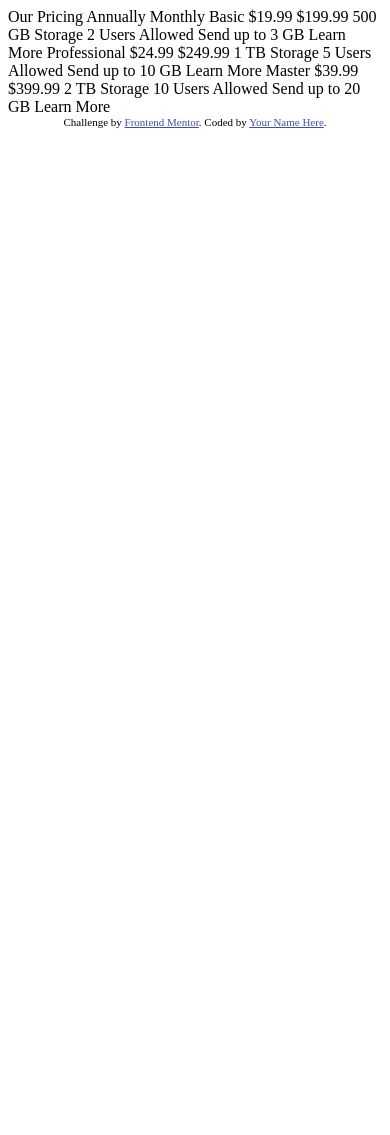
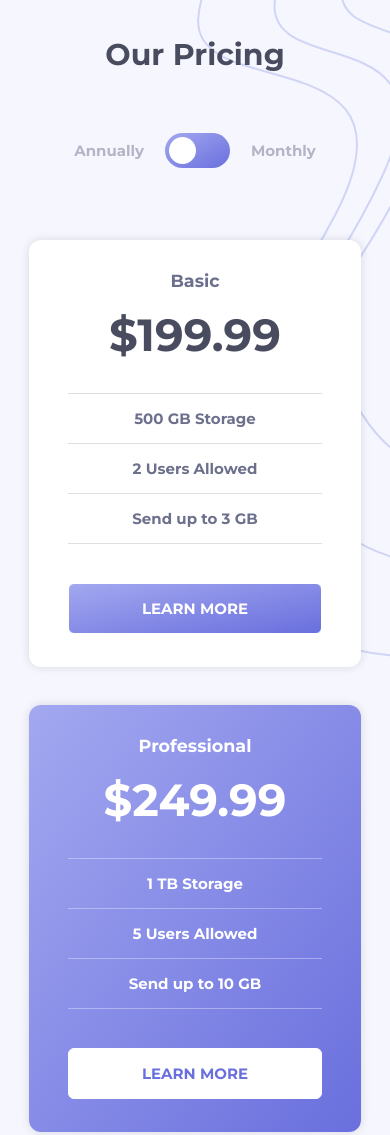
Before and after one commit to Sachin9328/pricing-component-with-toggle, a plain HTML site: page index.html in a window 390 px wide. Shown: the top 1135 px of the page. Before the commit the page ends 844 px from the top, so only its background shows below. Drawn offline with Linux system fonts and the light colour scheme.

Commit message:
Completed mobile and desktop design

```diff
--- /dev/null
+++ b/css/style.css
@@ -0,0 +1,242 @@
+:root {
+    --gradient: linear-gradient(to bottom right, hsl(236, 72%, 79%), hsl(237, 63%, 64%));
+    --gradient-900: hsl(237, 63%, 64%);
+    --neutral-grey-100: hsl(240, 78%, 98%);
+    --neutral-grey-300: hsl(234, 14%, 74%);
+    --neutral-grey-600: hsl(233, 13%, 49%);
+    --neutral-grey-900: hsl(232, 13%, 33%);
+    --neutral-100: #fff;
+    --neutral-900: #000;
+}
+
+*,
+*::after,
+*::before {
+    margin: 0;
+    padding: 0;
+    box-sizing: border-box;
+}
+
+body {
+    font-size: 15px;
+    font-family: 'Montserrat', sans-serif;
+    background: #F6F6FE url("../images/bg-top.svg") no-repeat;
+    background-position: top right -170px;
+    text-align: center;
+}
+
+.neutral-grey-100 {
+    color: var(--neutral-grey-100);
+}
+
+.neutral-grey-300 {
+    color: var(--neutral-grey-300);
+}
+
+.neutral-grey-600 {
+    color: var(--neutral-grey-600);
+}
+
+.neutral-grey-900 {
+    color: var(--neutral-grey-900);
+}
+
+h1 {
+    font-size: 2em;
+    margin-bottom: .8em;
+}
+
+h2 {
+    font-size: 3em;
+    margin: 1rem 0;
+}
+
+.container {
+    width: 85%;
+    margin: 0 auto;
+}
+
+.header {
+    padding: 2.4em;
+}
+
+.card {
+    display: flex;
+    flex-direction: column;
+    background-color: var(--neutral-100);
+    border-radius: .8em;
+    padding: 1em 2.6em;
+    margin-bottom: 2.5em;
+    box-shadow: 0 0 8px 1px rgba(0, 0, 0, 0.1);
+}
+
+.card:nth-child(odd) {
+    background: var(--gradient);
+    color: var(--neutral-100);
+}
+
+.card > div:not(:last-child) {
+    border-bottom: 1px solid rgba(183, 184, 194, 0.45);
+}
+
+.card-inverse > div:not(:last-child) {
+    border-bottom: 1px solid rgba(255, 255, 255, 0.35);
+}
+
+section div {
+    padding: 1em 0;
+}
+
+.button {
+    text-transform: uppercase;
+    padding: 1em 2em;
+    margin: 2.6em 0 1.2em 0;
+    background: var(--gradient);
+    border: 1px solid var(--neutral-100);
+    border-radius: 6px;
+    text-decoration: none;
+    color: var(--neutral-100);
+}
+
+.button:hover, .button:focus {
+    background: var(--neutral-100);
+    border: 1px solid hsl(237, 63%, 24%);
+    color: var(--gradient-900);
+    outline: none;
+}
+
+.button-inverse {
+    background: var(--neutral-100);
+    text-decoration: none;
+    color: var(--gradient-900);
+}
+
+.button-inverse:hover, .button-inverse:focus {
+    background: hsl(237, 63%, 64%);
+    border: 1px solid var(--neutral-100);
+    color: var(--neutral-100);
+    outline: none;
+}
+
+.attribution {
+    font-size: 11px;
+    text-align: center;
+    margin-bottom: 1rem;
+}
+
+.attribution a {
+    color: hsl(228, 45%, 44%);
+}
+
+/*-------- TOGGLER --------*/
+
+ .toggle {
+    display: flex;
+    justify-content: center;
+    align-items: center;
+}
+
+input[type=checkbox]{
+	height: 0;
+	width: 0;
+	visibility: hidden;
+}
+
+label {
+	cursor: pointer;
+	text-indent: -9999px;
+	width: 65px;
+	height: 35px;
+	background: var(--gradient);
+	display: block;
+	border-radius: 100px;
+	position: relative;
+    margin: 1.4em;
+}
+
+label:after {
+	content: '';
+	position: absolute;
+	top: 4px;
+	left: 4px;
+	width: 27px;
+	height: 27px;
+	background: #fff;
+	border-radius: 110px;
+    -webkit-transition: all 350ms;
+        -moz-transition: all 350ms;
+            transition: all 350ms;
+}
+
+input:checked + label {
+	background: var(--gradient);
+}
+
+input + label:hover, input + label:focus-within {
+	background: hsl(236, 72%, 81%)
+}
+
+input:checked + label:after {
+	transform: translate3d(114%, 0, 0);
+}
+
+@media (min-width: 1440px) {
+    body {
+        font-size: 16px;
+        background-image: url("../images/bg-top.svg"), url("../images/bg-bottom.svg");
+        background-repeat: no-repeat, no-repeat;
+        background-position: 100% 0%, 0% 130%;
+        background-size: 24%, 24%;
+    }
+
+    .container {
+        display: grid;
+        grid-template-areas:
+            "header header header"
+            "basic professional master"
+            "attribution attribution attribution";
+        align-items: center;
+        width: 65%;
+    }
+
+    .header {
+        grid-area: header;
+    }
+
+    h2 {
+        font-size: 4em;
+    }
+
+    h3 {
+        font-size: 1.3033333333333335em;
+    }
+
+    .card-inverse {
+        padding: 3em 2em;
+    }
+
+    .card {
+        margin-bottom: 0;
+    }
+
+    #basic {
+        grid-area: basic;
+        border-top-right-radius: 0;
+        border-bottom-right-radius: 0;
+    }
+
+    #professional {
+        grid-area: professional;
+    }
+
+    #master {
+        grid-area: master;
+        border-top-left-radius: 0;
+        border-bottom-left-radius: 0;
+    }
+
+    .attribution {
+        grid-area: attribution;
+        margin-top: 4em;
+    }
+}
--- a/index.html
+++ b/index.html
@@ -5,48 +5,83 @@
     <meta name="viewport" content="width=device-width, initial-scale=1.0"> <!-- displays site properly based on user's device -->
 
     <link rel="icon" type="image/png" sizes="32x32" href="./images/favicon-32x32.png">
+    <link rel="stylesheet" href="css/style.css">
+    <link rel="preconnect" href="https://fonts.googleapis.com">
+    <link rel="preconnect" href="https://fonts.gstatic.com" crossorigin>
+    <link href="https://fonts.googleapis.com/css2?family=Montserrat:wght@700&display=swap" rel="stylesheet">
+    <script defer src="js/script.js"></script>
+    <title>Frontend Mentor | Pricing component with toggle</title>
 
-  <title>Frontend Mentor | [Challenge Name Here]</title>
-
-  <!-- Feel free to remove these styles or customise in your own stylesheet 👍 -->
-  <style>
-    .attribution { font-size: 11px; text-align: center; }
-    .attribution a { color: hsl(228, 45%, 44%); }
-  </style>
 </head>
 <body>
 
-  Our Pricing
+    <div class="container">
+        <section class="header">
+            <h1 class="neutral-grey-900">Our Pricing</h1>
+            <div class="toggle neutral-grey-300">
                 Annually
+                <input type="checkbox" id="switch" onClick="refreshPage()"/><label for="switch">Toggle</label>
+                <!-- <label class="switch"><input type="checkbox" name="toggler" id="toggler" onClick="refreshPage()"/>    <figure></figure>
+                </label> -->
                 Monthly
+            </div>
+        </section>
 
-  Basic
-  &dollar;19.99
-  &dollar;199.99
-  500 GB Storage
-  2 Users Allowed
-  Send up to 3 GB
-  Learn More
+        <section class="card" id="basic">
+            <div>
+                <h3 class="neutral-grey-600">Basic</h3>
 
-  Professional
-  &dollar;24.99
-  &dollar;249.99
-  1 TB Storage
-  5 Users Allowed
-  Send up to 10 GB
-  Learn More
+                <h2 class="neutral-grey-900 monthly">&dollar;19.99</h2>
+                <h2 class="neutral-grey-900 annual">&dollar;199.99</h2>
+            </div>
 
-  Master
-  &dollar;39.99
-  &dollar;399.99
-  2 TB Storage
-  10 Users Allowed
-  Send up to 20 GB
-  Learn More
+            <div class="neutral-grey-600">500 GB Storage</div>
+
+            <div class="neutral-grey-600">2 Users Allowed</div>
+
+            <div class="neutral-grey-600">Send up to 3 GB</div>
+
+            <a class="button button-main" href="">Learn More</a>
+        </section>
+
+        <section class="card card-inverse" id="professional">
+            <div>
+                <h3>Professional</h3>
+
+                <h2 class="monthly">&dollar;24.99</h2>
+                <h2 class="annual">&dollar;249.99</h2>
+            </div>
+
+            <div>1 TB Storage</div>
+
+            <div>5 Users Allowed</div>
+
+            <div>Send up to 10 GB</div>
+
+            <a class="button button-inverse" href="">Learn More</a>
+        </section>
+
+        <section class="card" id="master">
+            <div>
+                <h3 class="neutral-grey-600">Master</h3>
+
+                <h2 class="neutral-grey-900 monthly">&dollar;39.99</h2>
+                <h2 class="neutral-grey-900 annual">&dollar;399.99</h2>
+            </div>
+
+            <div class="neutral-grey-600">2 TB Storage</div>
+
+            <div class="neutral-grey-600">10 Users Allowed</div>
+
+            <div class="neutral-grey-600">Send up to 20 GB</div>
+
+            <a class="button button-main" href="">Learn More</a>
+        </section>
 
         <div class="attribution">
             Challenge by <a href="https://www.frontendmentor.io?ref=challenge" target="_blank">Frontend Mentor</a>.
-    Coded by <a href="#">Your Name Here</a>.
+            Coded by <a href="#">Sachin Jadhav</a>.
+        </div>
     </div>
 </body>
 </html>
--- /dev/null
+++ b/js/script.js
@@ -0,0 +1,20 @@
+function refreshPage(){
+    window.location.reload();
+}
+
+const toggler = document.querySelector("#switch");
+const annual = document.querySelectorAll(".annual");
+const monthly = document.querySelectorAll(".monthly");
+window.onload = function priceChange(){
+    if (toggler.checked === false) {
+        monthly.forEach(hideMonthly);
+        function hideMonthly(item) {
+            item.style.display = "none";
+        }
+    } else if (toggler.checked === true ) {
+        annual.forEach(hideAnnual);
+        function hideAnnual(item) {
+            item.style.display = "none";
+        }
+    }
+}
```
Lines whose indentation alone changed are shown as unchanged.
